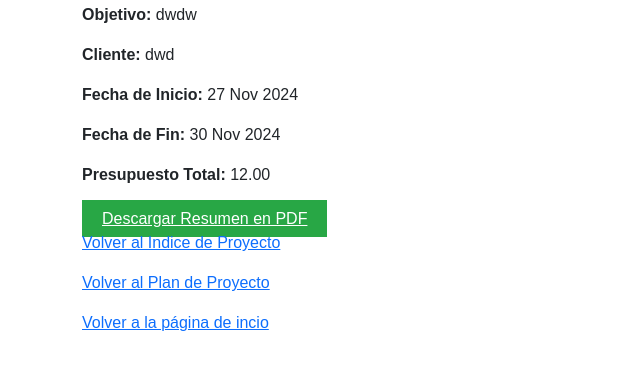
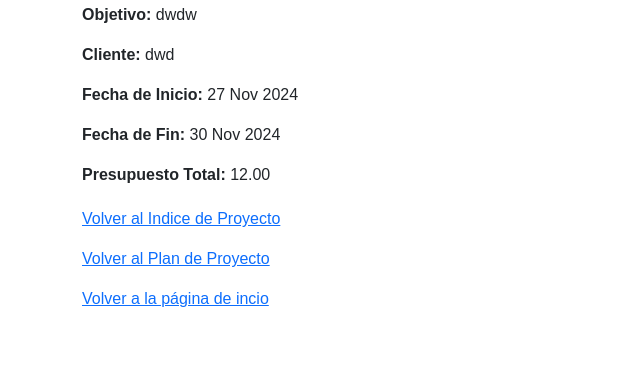
Before and after one commit to CMancillas/creador_plan_de_proyectos, a Django app: page /project-plan/13/resumen-proyecto/ in a window 1280 px wide. Shown: the part 219-589 px from the top of the page, without its empty margins (0-640 px from the left). Run offline with Django 5.2, Linux system fonts and the light colour scheme; a user stored in the database is signed in; data comes from the database, SQL or seed files in the repository; both versions use the stored data as it was after the commit.

Commit message:
Arreglo a la plantilla de resumen del proyecto

```diff
--- a/creadorDeProyectos/creadorAPP/templates/projects/resumen_proyecto.html
+++ b/creadorDeProyectos/creadorAPP/templates/projects/resumen_proyecto.html
@@ -33,10 +33,6 @@
         <p><strong>Presupuesto Total:</strong> {{ proyecto.presupuestoTotal }}</p>
     </div>
 
-
-        <!-- Botón para descargar el PDF, solo visible en pantalla -->
-        <a href="{% url 'descargar_resumen_pdf' proyecto.id %}" class="btn-download no-print">Descargar Resumen en PDF</a>
-
         <!---Enlace para volver al indice del proyecto -->
         <p><a href="{% url 'indice' proyecto.id %}">Volver al Indice de Proyecto</a></p>
 
```
Also changed, not shown: creadorDeProyectos/db.sqlite3.
